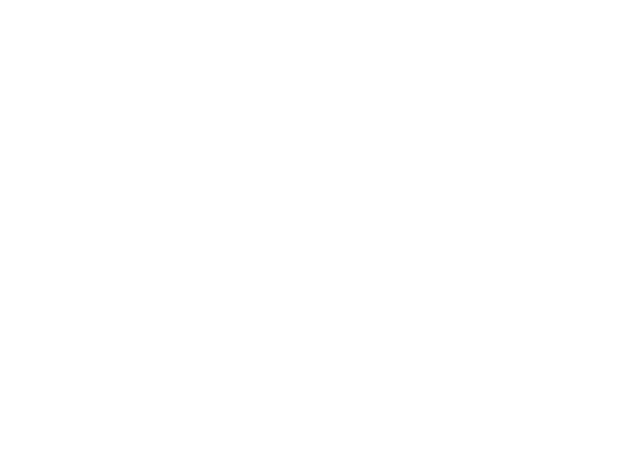
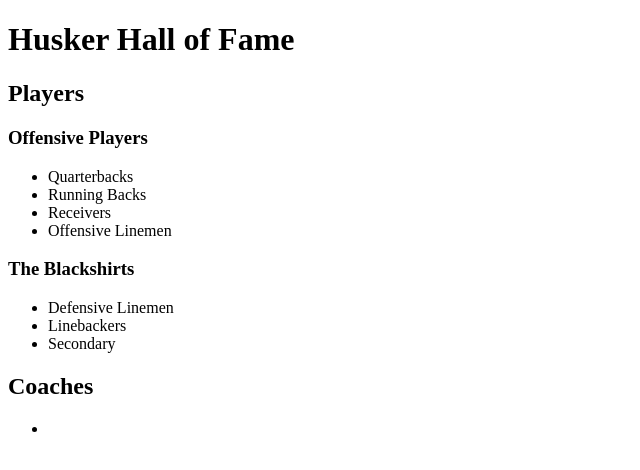
Before and after one commit to matthewleholm/HuskerHistory, a plain HTML site: page index.html in a window 1280 px wide. Shown: the whole page, without its empty margins (0-640 px from the left). Drawn offline with Linux system fonts and the light colour scheme.

Commit message:
Created Base HTML Template for Husker Hall of Fame

```diff
--- a/index.html
+++ b/index.html
@@ -1,9 +1,35 @@
 <!DOCTYPE html>
 <html>
     <head>
-        <title>The History of the Nebraska Cornhuskers</title>
+        <title>The Husker Football Hall of Fame</title>
     </head>
     <body>
-
+        <h1>Husker Hall of Fame</h1>
+        <div id="players">
+            <h2>Players</h2>
+            <div id="offense">
+                <h3>Offensive Players</h3>
+                <ul>
+                    <li>Quarterbacks</li>
+                    <li>Running Backs</li>
+                    <li>Receivers</li>
+                    <li>Offensive Linemen</li>
+                </ul>
+            </div>
+            <div id="defense">
+                <h3>The Blackshirts</h3>
+                <ul>
+                    <li>Defensive Linemen</li>
+                    <li>Linebackers</li>
+                    <li>Secondary</li>
+                </ul>
+            </div>
+        </div>
+        <div id="coaches">
+            <h2>Coaches</h2>
+            <ul>
+                <li></li>
+            </ul>
+        </div>
     </body>
 </html>
```
